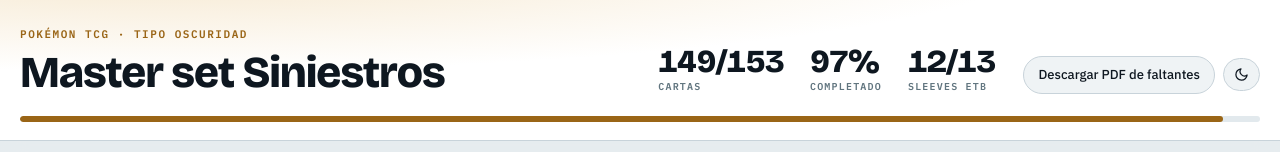
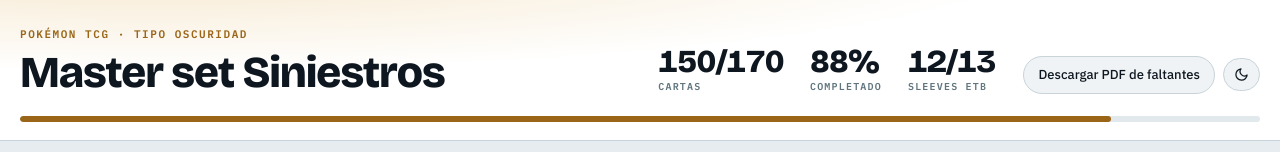
Before and after one commit to EstebannRomeroo/master-set-siniestros, an Astro site: page / in a window 1280 px wide. Shown: the top 152 px of the page. Built offline with nearby package versions, Linux system fonts and the light colour scheme; Astro itself is replaced by a stand-in of ours.

Commit message:
feat: add Delta Reign set and mark Mega Scrafty ex as owned

```diff
--- a/scripts/fetch-catalog.mjs
+++ b/scripts/fetch-catalog.mjs
@@ -1,7 +1,7 @@
 #!/usr/bin/env node
 // Builds src/data/catalog.json: every Darkness-type Pokémon card numbered
 // within the official set count (no secret rares above the set total, no
-// reverse holos), for each set from Prismatic Evolutions to 30th Celebration.
+// reverse holos), for each set from Prismatic Evolutions to Delta Reign.
 // Source: TCGdex API (https://tcgdex.dev). English set names, Spanish card names when available.
 //
 // Usage: npm run catalog   (re-run when a new set should be added to SETS)
@@ -16,7 +16,7 @@ const API = "https://api.tcgdex.net/v2";
 // 30th Classic Collection (reprints with no official count) are excluded.
 const SETS = [
   "sv08.5", "sv09", "sv10", "sv10.5w", "sv10.5b",
-  "me01", "me02", "me02.5", "me03", "me04", "me05", "30th",
+  "me01", "me02", "me02.5", "me03", "me04", "me05", "30th", "me06",
 ];
 
 async function get(path) {
--- a/src/data/catalog.json
+++ b/src/data/catalog.json
@@ -1012,5 +1012,115 @@
         "img": "https://assets.tcgdex.net/en/me/30th/100/low.webp"
       }
     ]
+  },
+  {
+    "id": "me06",
+    "name": "Delta Reign",
+    "official": 103,
+    "releaseDate": "2026-11-06",
+    "cards": [
+      {
+        "id": "me06-055",
+        "num": "055",
+        "name": "Nidoran♀",
+        "img": "https://assets.tcgdex.net/en/me/me06/055/low.webp"
+      },
+      {
+        "id": "me06-056",
+        "num": "056",
+        "name": "Nidorina",
+        "img": "https://assets.tcgdex.net/en/me/me06/056/low.webp"
+      },
+      {
+        "id": "me06-057",
+        "num": "057",
+        "name": "Nidoqueen",
+        "img": "https://assets.tcgdex.net/en/me/me06/057/low.webp"
+      },
+      {
+        "id": "me06-058",
+        "num": "058",
+        "name": "Spinarak",
+        "img": "https://assets.tcgdex.net/en/me/me06/058/low.webp"
+      },
+      {
+        "id": "me06-059",
+        "num": "059",
+        "name": "Ariados",
+        "img": "https://assets.tcgdex.net/en/me/me06/059/low.webp"
+      },
+      {
+        "id": "me06-060",
+        "num": "060",
+        "name": "Sableye",
+        "img": "https://assets.tcgdex.net/en/me/me06/060/low.webp"
+      },
+      {
+        "id": "me06-061",
+        "num": "061",
+        "name": "Carvanha",
+        "img": "https://assets.tcgdex.net/en/me/me06/061/low.webp"
+      },
+      {
+        "id": "me06-062",
+        "num": "062",
+        "name": "Sharpedo",
+        "img": "https://assets.tcgdex.net/en/me/me06/062/low.webp"
+      },
+      {
+        "id": "me06-063",
+        "num": "063",
+        "name": "Darkrai",
+        "img": "https://assets.tcgdex.net/en/me/me06/063/low.webp"
+      },
+      {
+        "id": "me06-064",
+        "num": "064",
+        "name": "Purrloin",
+        "img": "https://assets.tcgdex.net/en/me/me06/064/low.webp"
+      },
+      {
+        "id": "me06-065",
+        "num": "065",
+        "name": "Liepard",
+        "img": "https://assets.tcgdex.net/en/me/me06/065/low.webp"
+      },
+      {
+        "id": "me06-066",
+        "num": "066",
+        "name": "Zorua",
+        "img": "https://assets.tcgdex.net/en/me/me06/066/low.webp"
+      },
+      {
+        "id": "me06-067",
+        "num": "067",
+        "name": "Zoroark ex",
+        "img": "https://assets.tcgdex.net/en/me/me06/067/low.webp"
+      },
+      {
+        "id": "me06-068",
+        "num": "068",
+        "name": "Inkay",
+        "img": "https://assets.tcgdex.net/en/me/me06/068/low.webp"
+      },
+      {
+        "id": "me06-069",
+        "num": "069",
+        "name": "Mega-Malamar ex",
+        "img": "https://assets.tcgdex.net/en/me/me06/069/low.webp"
+      },
+      {
+        "id": "me06-070",
+        "num": "070",
+        "name": "Morpeko",
+        "img": "https://assets.tcgdex.net/en/me/me06/070/low.webp"
+      },
+      {
+        "id": "me06-071",
+        "num": "071",
+        "name": "Zarude",
+        "img": "https://assets.tcgdex.net/en/me/me06/071/low.webp"
+      }
+    ]
   }
 ]
--- a/src/data/tengo.json
+++ b/src/data/tengo.json
@@ -97,6 +97,7 @@
   "me02.5-132",
   "me02.5-133",
   "me02.5-134",
+  "me02.5-135",
   "me02.5-136",
   "me02.5-137",
   "me02.5-138",
--- a/src/pages/index.astro
+++ b/src/pages/index.astro
@@ -22,7 +22,8 @@ const base = import.meta.env.BASE_URL.replace(/\/?$/, "/");
 const all = progress(catalog.flatMap((s) => s.cards), owned);
 const sleeveFiles = catalog.flatMap((set) => (SLEEVE_IMGS[set.id] ?? []).map((f) => ({ set, f })));
 const missingSleeves = sleeveFiles.filter(({ f }) => !sleeves.has(f));
-const setHasSleeves = (id: string) => (SLEEVE_IMGS[id] ?? []).every((f) => sleeves.has(f));
+// A set without sleeve photos yet counts as missing ([].every() is true).
+const setHasSleeves = (id: string) => SLEEVE_IMGS[id]?.every((f) => sleeves.has(f)) ?? false;
 ---
 
 <BaseLayout>
```
Also changed, not shown: README.md.
